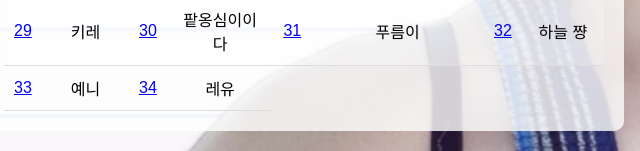
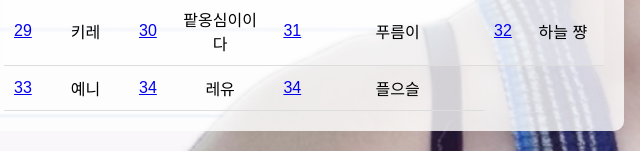
Before and after one commit to insidepixce/dodition-2024-result1, a plain HTML site: page participants.html in a window 1280 px wide. Shown: the part 706-857 px from the top of the page, 336-976 px from the left. Drawn offline with Linux system fonts and the light colour scheme; a web font is replaced by a local one.

Commit message:
플으슬 추가

```diff
--- a/participants.html
+++ b/participants.html
@@ -194,6 +194,8 @@
                 <td>예니</td>
                 <td><a href="#" onclick="showNumber('34')">34</a></td>
                 <td>레유</td>
+                <td><a href="#" onclick="showNumber('35')">34</a></td>
+                <td>플으슬</td>
             </tr>
         </table>
     </div>
```
